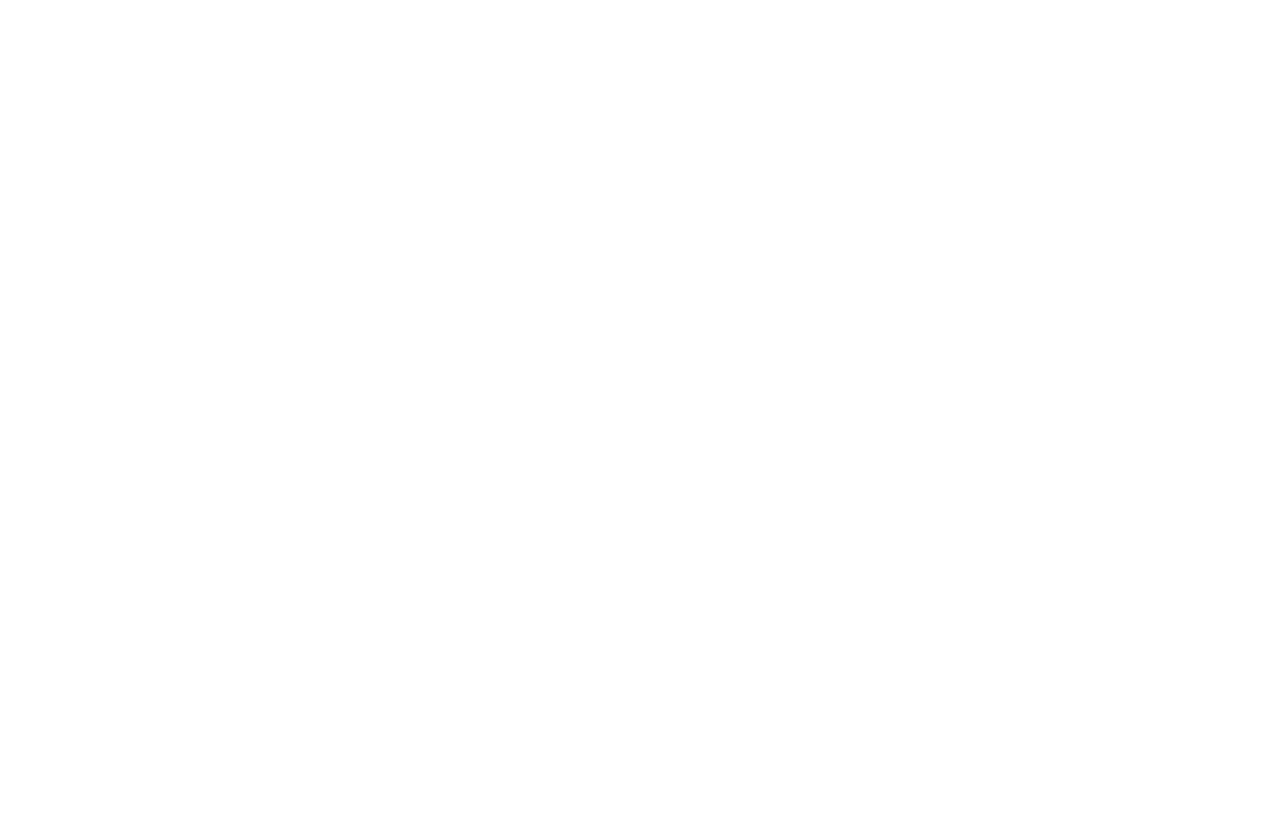
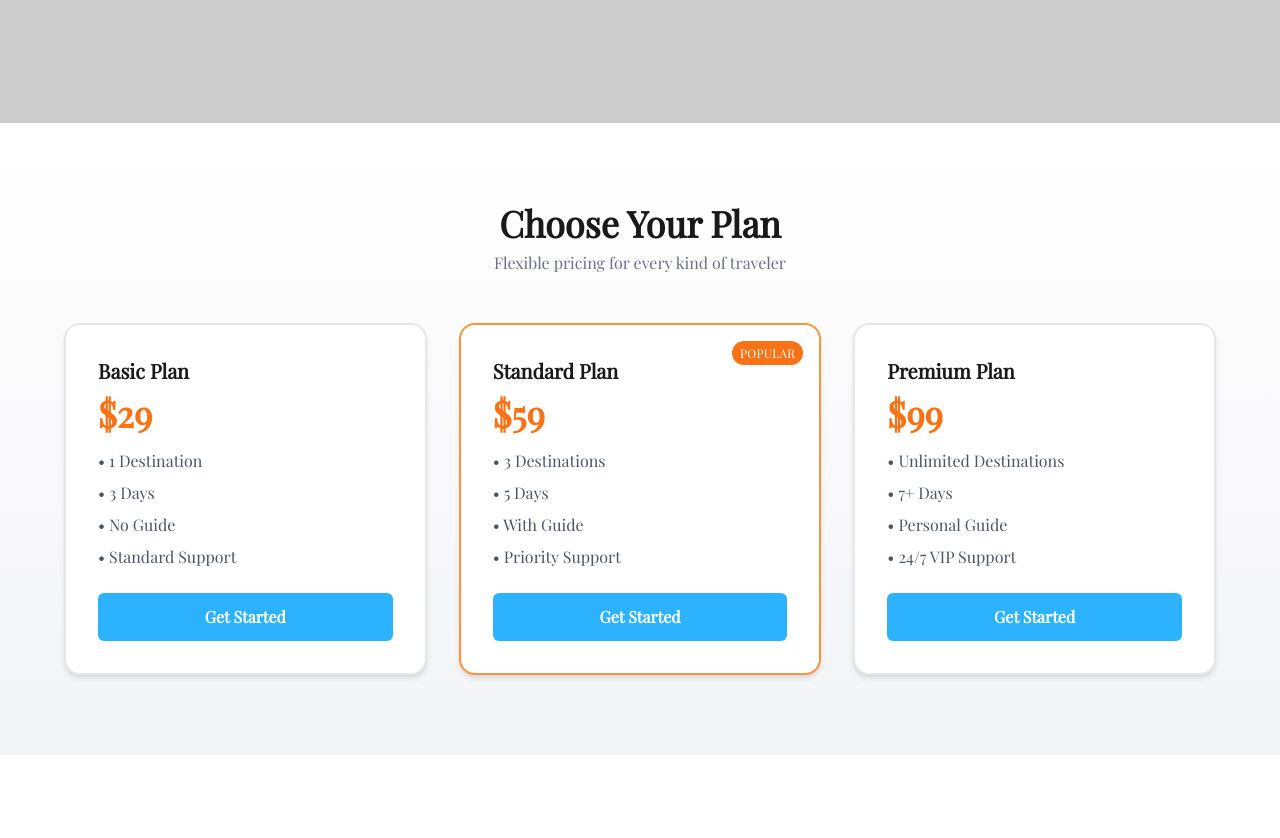
Before and after one commit to professor0121/project_tms, a Next.js app: page /pricing in a window 1280 px wide. Before the commit this address had no page. Shown: the part 427-1265 px from the top of the page. Before the commit the page ends 800 px from the top, so only its background shows below. Built offline with nearby package versions, Linux system fonts and the light colour scheme.

Commit message:
all core pages are done

```diff
--- /dev/null
+++ b/src/components/dealBanner.jsx
@@ -0,0 +1,23 @@
+'use client';
+import React from 'react';
+import { motion } from 'framer-motion';
+
+const DealBanner = () => {
+  return (
+    <motion.div
+      initial={{ scale: 0.95, opacity: 0 }}
+      whileInView={{ scale: 1, opacity: 1 }}
+      transition={{ duration: 0.6 }}
+      viewport={{ once: true }}
+      className="bg-gradient-to-r from-[#2DB2FF] to-[#3CD3AD] text-white rounded-2xl p-8 text-center max-w-6xl mx-auto my-20 "
+    >
+      <h2 className="text-3xl font-bold mb-2 font-playfair">🎉 Special Summer Deal!</h2>
+      <p className="mb-4 text-lg">Book your adventure today and save <span className="font-bold">25% on Premium Plans</span>.</p>
+      <button className="px-6 py-3 bg-white text-[#2DB2FF] rounded-full font-semibold hover:bg-opacity-90 transition-all">
+        Get My Discount
+      </button>
+    </motion.div>
+  );
+};
+
+export default DealBanner;
--- a/src/components/header.jsx
+++ b/src/components/header.jsx
@@ -75,7 +75,7 @@ const Header = () => {
         <Link href="blog-archive" className="block py-2 px-3 text-gray-900 rounded-sm hover:bg-gray-100 md:hover:bg-transparent md:hover:text-blue-700 md:p-0 dark:text-white md:dark:hover:text-blue-500 dark:hover:bg-gray-700 dark:hover:text-white md:dark:hover:bg-transparent dark:border-gray-700">Blog</Link>
       </li>
       <li>
-        <Link href="#" className="block py-2 px-3 text-gray-900 rounded-sm hover:bg-gray-100 md:hover:bg-transparent md:hover:text-blue-700 md:p-0 dark:text-white md:dark:hover:text-blue-500 dark:hover:bg-gray-700 dark:hover:text-white md:dark:hover:bg-transparent dark:border-gray-700">Pricing</Link>
+        <Link href="pricing" className="block py-2 px-3 text-gray-900 rounded-sm hover:bg-gray-100 md:hover:bg-transparent md:hover:text-blue-700 md:p-0 dark:text-white md:dark:hover:text-blue-500 dark:hover:bg-gray-700 dark:hover:text-white md:dark:hover:bg-transparent dark:border-gray-700">Pricing</Link>
       </li>
       <li>
         <Link href="contact" className="block py-2 px-3 text-gray-900 rounded-sm hover:bg-gray-100 md:hover:bg-transparent md:hover:text-blue-700 md:p-0 dark:text-white md:dark:hover:text-blue-500 dark:hover:bg-gray-700 dark:hover:text-white md:dark:hover:bg-transparent dark:border-gray-700">Contact</Link>
--- /dev/null
+++ b/src/components/planSec.jsx
@@ -0,0 +1,63 @@
+'use client';
+import React from 'react';
+import { motion } from 'framer-motion';
+
+const plans = [
+  {
+    name: 'Basic',
+    price: '$99',
+    features: ['1 Destination', 'Standard Hotel', 'No Tour Guide', 'Basic Support'],
+    highlight: false,
+  },
+  {
+    name: 'Standard',
+    price: '$199',
+    features: ['3 Destinations', '3★ Hotel', 'Group Tour Guide', 'Priority Support'],
+    highlight: true,
+  },
+  {
+    name: 'Premium',
+    price: '$349',
+    features: ['5+ Destinations', '5★ Hotel', 'Private Tour Guide', '24/7 Support'],
+    highlight: false,
+  },
+];
+
+const ComparePlans = () => {
+  return (
+    <section className="py-20 bg-white px-6 text-[#191919]">
+      <div className="text-center mb-12">
+        <h2 className="text-4xl font-bold font-playfair mb-2">Compare Our <span className="text-[#2DB2FF]">Plans</span></h2>
+        <p className="text-gray-500 max-w-xl mx-auto">Find the best travel plan that fits your vibe, budget, and experience goals.</p>
+      </div>
+
+      <div className="grid md:grid-cols-3 gap-8 max-w-6xl mx-auto">
+        {plans.map((plan, index) => (
+          <motion.div
+            key={index}
+            initial={{ opacity: 0, y: 40 }}
+            whileInView={{ opacity: 1, y: 0 }}
+            transition={{ delay: index * 0.2, duration: 0.6 }}
+            viewport={{ once: true }}
+            className={`rounded-2xl p-6 shadow-md hover:shadow-lg border transition-all ${
+              plan.highlight ? 'border-[#2DB2FF] bg-[#F0FAFF]' : 'border-gray-200'
+            }`}
+          >
+            <h4 className="text-2xl font-bold mb-2">{plan.name}</h4>
+            <p className="text-3xl font-semibold text-[#2DB2FF] mb-4">{plan.price}</p>
+            <ul className="space-y-2 text-gray-600 mb-6">
+              {plan.features.map((f, i) => (
+                <li key={i}>• {f}</li>
+              ))}
+            </ul>
+            <button className={`w-full py-2 rounded text-white font-semibold ${plan.highlight ? 'bg-[#2DB2FF]' : 'bg-gray-800'} hover:opacity-90`}>
+              {plan.highlight ? 'Most Popular' : 'Choose Plan'}
+            </button>
+          </motion.div>
+        ))}
+      </div>
+    </section>
+  );
+};
+
+export default ComparePlans;
--- /dev/null
+++ b/src/components/pricingSec.jsx
@@ -0,0 +1,79 @@
+'use client';
+import React from 'react';
+import { motion } from 'framer-motion';
+
+const pricingCards = [
+  {
+    title: 'Basic Plan',
+    price: '$29',
+    features: ['1 Destination', '3 Days', 'No Guide', 'Standard Support'],
+    popular: false,
+  },
+  {
+    title: 'Standard Plan',
+    price: '$59',
+    features: ['3 Destinations', '5 Days', 'With Guide', 'Priority Support'],
+    popular: true,
+  },
+  {
+    title: 'Premium Plan',
+    price: '$99',
+    features: ['Unlimited Destinations', '7+ Days', 'Personal Guide', '24/7 VIP Support'],
+    popular: false,
+  },
+];
+
+const cardVariants = {
+  hidden: { opacity: 0, y: 40 },
+  show: (i) => ({
+    opacity: 1,
+    y: 0,
+    transition: { delay: i * 0.2, duration: 0.6, ease: 'easeOut' },
+  }),
+};
+
+const PricingSection = () => {
+  return (
+    <section className="py-20 px-6 md:px-12 bg-gradient-to-b from-white to-gray-100 text-[#191919]">
+      <div className="text-center mb-12">
+        <h2 className="text-4xl font-bold mb-2 font-playfair">Choose Your Plan</h2>
+        <p className="text-gray-500">Flexible pricing for every kind of traveler</p>
+      </div>
+
+      <div className="grid md:grid-cols-3 gap-8 max-w-6xl mx-auto">
+        {pricingCards.map((card, i) => (
+          <motion.div
+            key={i}
+            custom={i}
+            initial="hidden"
+            whileInView="show"
+            viewport={{ once: true }}
+            variants={cardVariants}
+            whileHover={{ scale: 1.05 }}
+            className={`relative bg-white border-2 border-gray-200 p-8 rounded-2xl shadow-md hover:shadow-xl transition-all overflow-hidden ${
+              card.popular ? 'border-orange-400' : ''
+            }`}
+          >
+            {card.popular && (
+              <span className="absolute top-4 right-4 bg-orange-500 text-white text-xs px-2 py-1 rounded-full uppercase tracking-wide">
+                Popular
+              </span>
+            )}
+            <h3 className="text-xl font-semibold mb-2">{card.title}</h3>
+            <p className="text-4xl font-bold mb-4 text-orange-500">{card.price}</p>
+            <ul className="text-gray-600 space-y-2 mb-6">
+              {card.features.map((feature, index) => (
+                <li key={index}>• {feature}</li>
+              ))}
+            </ul>
+            <button className="w-full py-3 rounded-md bg-[#2DB2FF] text-white font-semibold hover:bg-[#1994d1] transition">
+              Get Started
+            </button>
+          </motion.div>
+        ))}
+      </div>
+    </section>
+  );
+};
+
+export default PricingSection;
--- /dev/null
+++ b/src/pages/pricing/index.jsx
@@ -0,0 +1,29 @@
+import React from 'react'
+import Hero from '@/components/hero'
+import Footer from '@/components/footer'
+import Header from '@/components/header'
+import PricingSec from '@/components/pricingSec'
+import DealBanner from '@/components/dealBanner'
+import PlanSec from '@/components/planSec'
+import Newsletter from '@/components/newSletter'
+
+const Pricing = () => {
+    const heroData = {
+        tittle: "Pricing Plans",
+        description: "Choose the best plan that suits your needs.",
+
+    }
+  return (
+    <div>
+        <Header/>
+        <Hero {...heroData}/>
+        <PricingSec/>
+        <PlanSec/>
+        <DealBanner/>
+        <Newsletter/>
+        <Footer/>
+    </div>
+  )
+}
+
+export default Pricing
```
